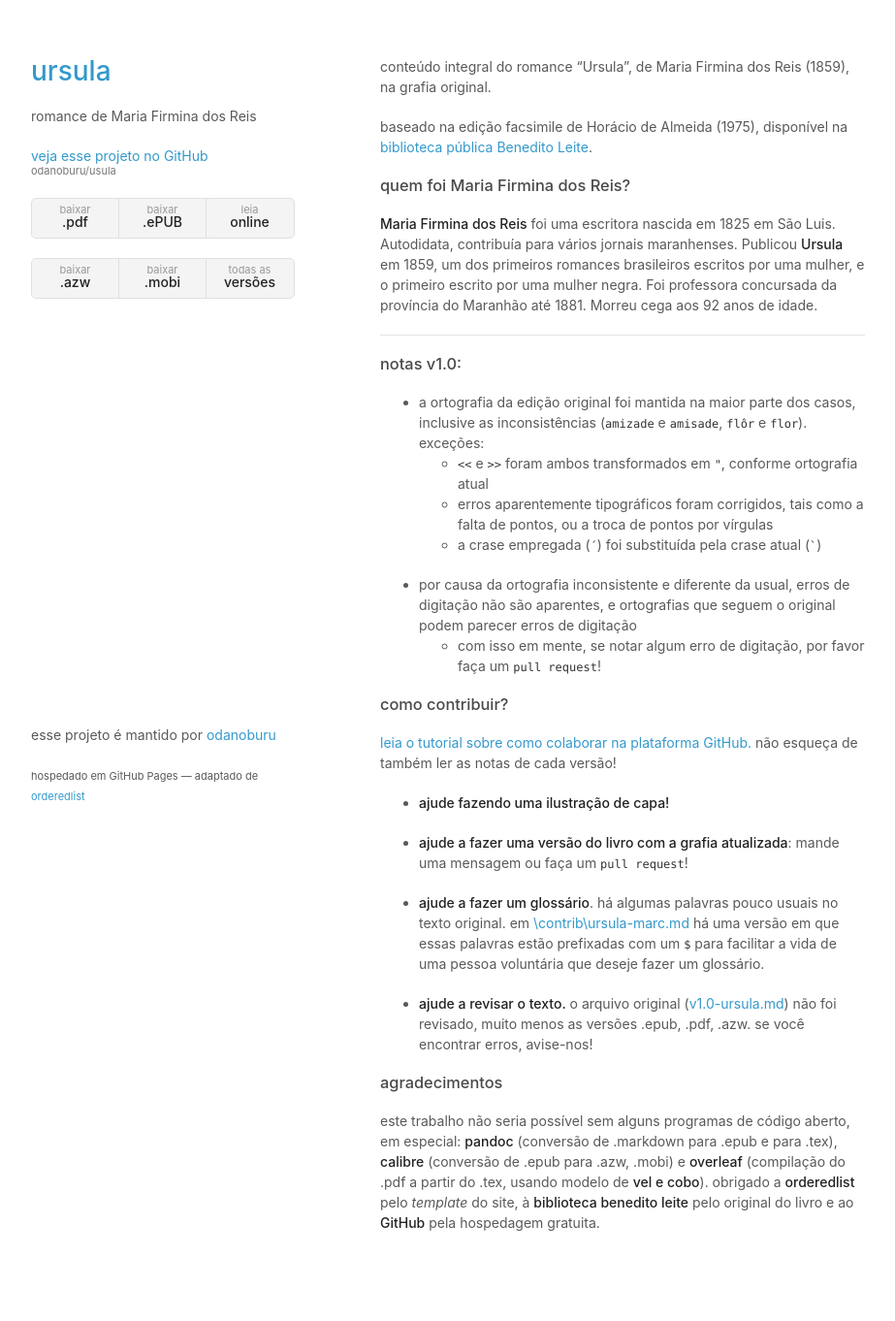
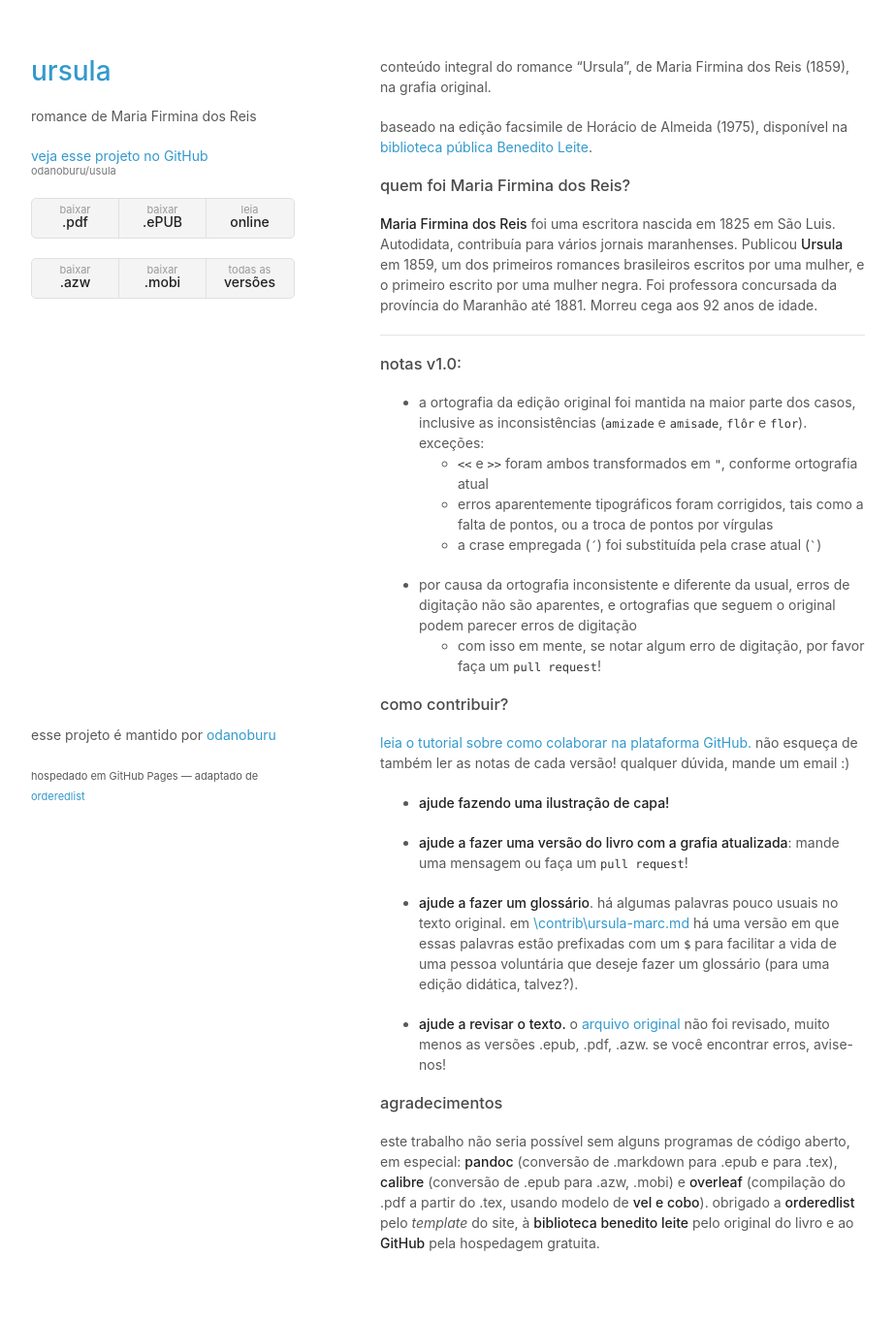
Before and after one commit to odanoburu/ursula, a Jekyll site: the page built from index.md, in a window 1280 px wide. Shown: the whole page at 97% size, without its empty margins (178-1101 px from the left). Built offline with Jekyll 4.4.1, drawn with Linux system fonts in a browser that asks for light colours; before the commit the page ends 1341 px from its top, so only the background shows below that.

Commit message:
add email, correction on link

```diff
--- a/index.md
+++ b/index.md
@@ -24,15 +24,15 @@ __Maria Firmina dos Reis__ foi uma escritora nascida em 1825 em São Luis. Autod
 ### como contribuir?
 
 [leia o tutorial sobre como colaborar na plataforma GitHub.](/ursula/contribuir)
-não esqueça de também ler as notas de cada versão!
+não esqueça de também ler as notas de cada versão! qualquer dúvida, mande um email :)
 
 * __ajude fazendo uma ilustração de capa!__
 
 * __ajude a fazer uma versão do livro com a grafia atualizada__: mande uma mensagem ou faça um `pull request`!
 
-* __ajude a fazer um glossário__. há algumas palavras pouco usuais no texto original. em [\contrib\ursula-marc.md](https://github.com/odanoburu/ursula/blob/master/contrib/ursula-marc.md) há uma versão em que essas palavras estão prefixadas com um `$` para facilitar a vida de uma pessoa voluntária que deseje fazer um glossário.
+* __ajude a fazer um glossário__. há algumas palavras pouco usuais no texto original. em [\contrib\ursula-marc.md](https://github.com/odanoburu/ursula/blob/master/contrib/ursula-marc.md) há uma versão em que essas palavras estão prefixadas com um `$` para facilitar a vida de uma pessoa voluntária que deseje fazer um glossário (para uma edição didática, talvez?).
 
-* __ajude a revisar o texto.__ o arquivo original ([v1.0-ursula.md](https://github.com/odanoburu/ursula/blob/master/v1.0-ursula.md)) não foi revisado, muito menos as versões .epub, .pdf, .azw. se você encontrar erros, avise-nos!
+* __ajude a revisar o texto.__ o [arquivo original](https://github.com/odanoburu/ursula/blob/master/v1.0-ursula.md) não foi revisado, muito menos as versões .epub, .pdf, .azw. se você encontrar erros, avise-nos!
 
 ### agradecimentos
 este trabalho não seria possível sem alguns programas de código aberto, em especial: [__pandoc__](http://pandoc.org/) (conversão de .markdown para .epub e para .tex), [__calibre__](https://calibre-ebook.com/) (conversão de .epub para .azw, .mobi) e [__overleaf__](overleaf.com) (compilação do .pdf a partir do .tex, usando modelo de [__vel e cobo__](http://www.latextemplates.com/template/ebook)). obrigado a [__orderedlist__](https://github.com/orderedlist) pelo _template_ do site, à [__biblioteca benedito leite__](http://www.cultura.ma.gov.br/bpbl/) pelo original do livro e ao [__GitHub__](https://github.com/) pela hospedagem gratuita.
```
